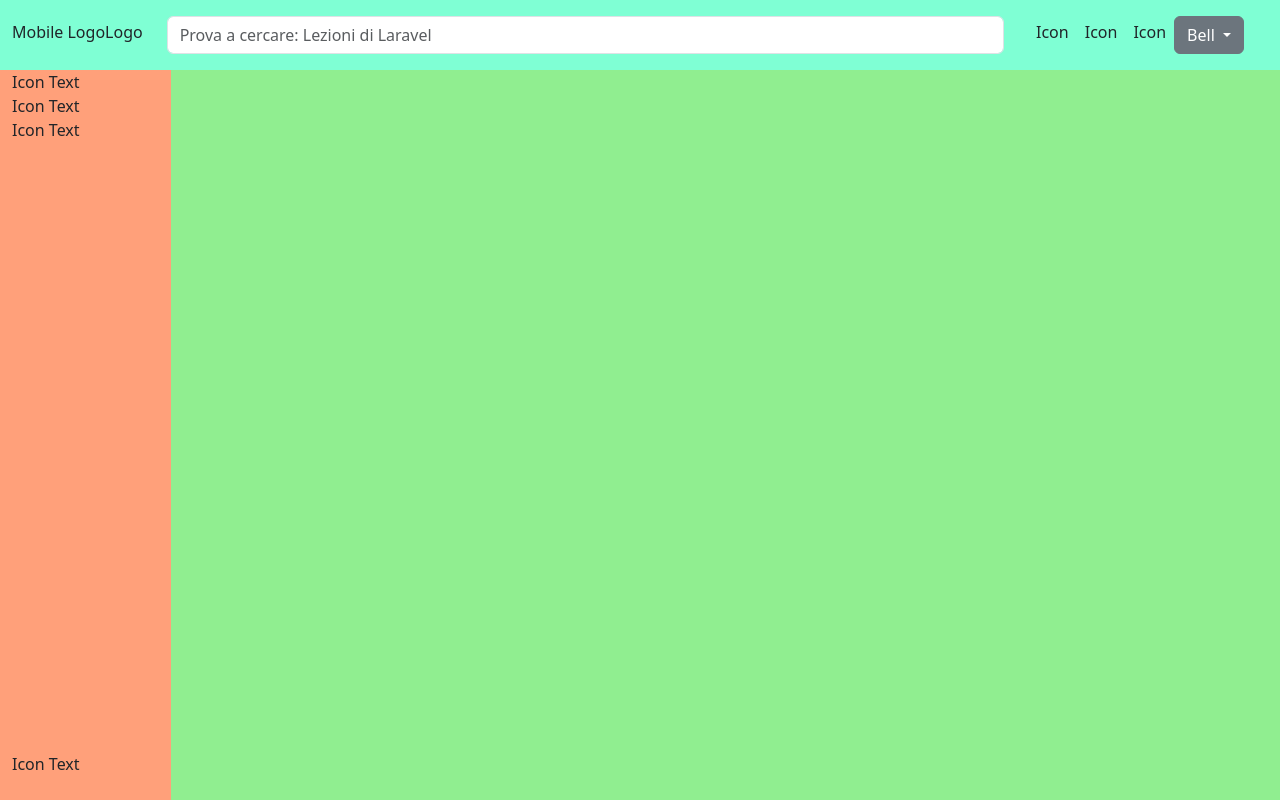
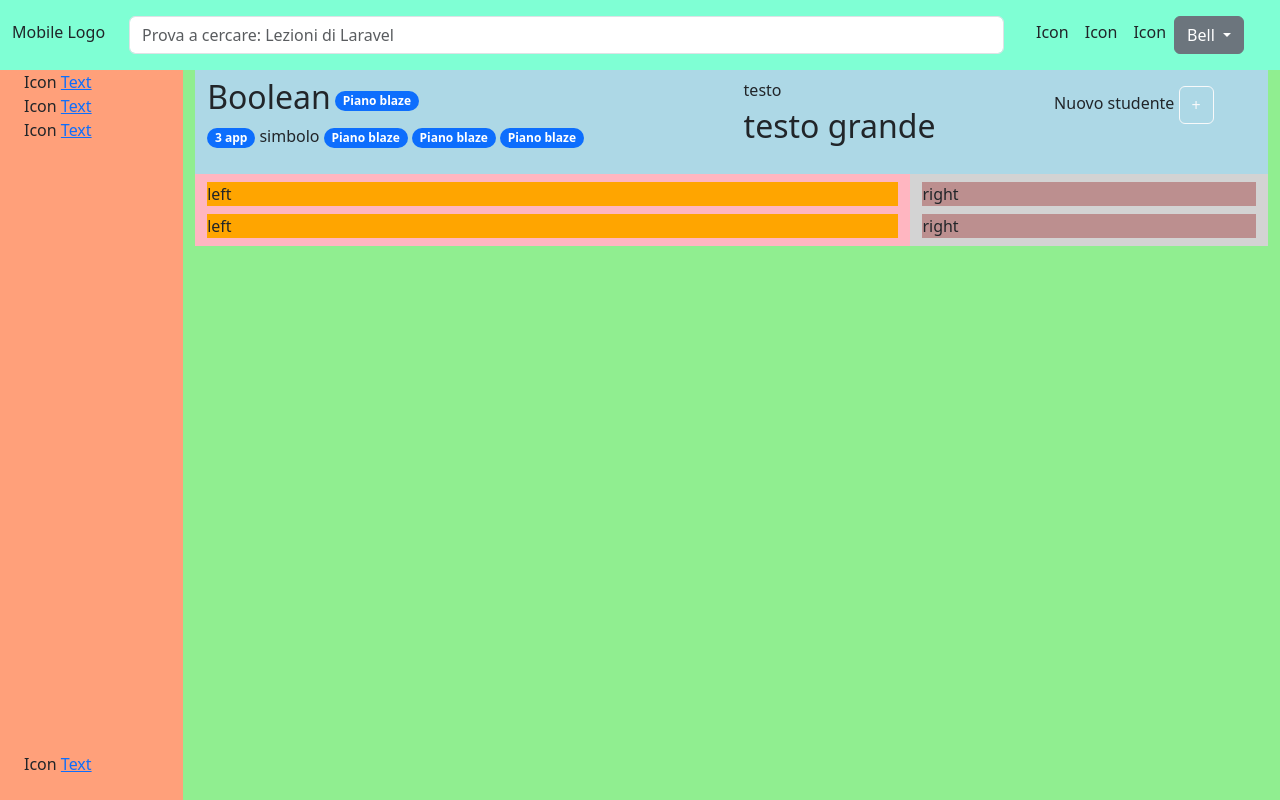
Before and after one commit to Montesi-Yuri/html-css-bootstrap-dashboard, a plain HTML site: page index.html in a window 1280 px wide. Drawn offline with nearby package versions, Linux system fonts and the light colour scheme.

Commit message:
Inserita struttura main

```diff
--- a/css/debug.css
+++ b/css/debug.css
@@ -2,7 +2,7 @@
 DEBUG
 */
 
-.debug header{
+.debug > header{
     background-color: aquamarine;
 }
 
@@ -13,3 +13,23 @@ DEBUG
 .debug main > div{
     background-color: lightgreen;
 }
+
+.debug main header{
+    background-color: lightblue;
+}
+
+.debug main div.row .col-lg-8{
+    background-color: lightpink;
+}
+
+.debug main div.row .col-lg-8 div{
+    background-color: orange;
+}
+
+.debug main div.row .col-lg-4{
+    background-color: lightgrey;
+}
+
+.debug main div.row .col-lg-4 div{
+    background-color: rosybrown;
+}
--- a/css/style.css
+++ b/css/style.css
@@ -6,6 +6,6 @@ GENERAL
     list-style: none;
 }
 
-.max-hg{
+.max-hg-wo-h{
     height: calc(100vh - 70px);
 }
--- a/index.html
+++ b/index.html
@@ -29,14 +29,13 @@
         <!-- Header -->
         <header class="w-100 position-sticky">
 
-            <div class="container-fluid row lh-lg py-3">
+            <div class="container-fluid row lh-lg py-3 justify-content-between">
 
                 <div class="col-auto d-flex">
 
                     <img class="" src="" alt="">Mobile Logo
 
-                    <img class="d-none d-md-block" src="" alt="">
-                    Logo
+                    <img class="d-none d-lg-block" src="" alt="">
 
                 </div>
 
@@ -52,15 +51,13 @@
 
                 <div class="col-auto d-flex">
 
-                    <span class="d-lg-none">Icon Mobile</span>
-
                     <div class="d-flex">
 
-                        <span class="d-none d-md-block px-2">Icon</span>
+                        <span class="d-none d-lg-block px-2">Icon</span>
 
-                        <span class="d-none d-md-block px-2">Icon</span>
+                        <span class="d-none d-lg-block px-2">Icon</span>
 
-                        <span class="d-none d-md-block px-2">Icon</span>
+                        <span class="d-none d-lg-block px-2">Icon</span>
 
                         <div class="dropdown">
 
@@ -87,29 +84,30 @@
         </header>
 
         <!-- Main -->
-        <main class="row max-hg">
+        <main class="row max-hg-wo-h container-fluid p-0 m-0">
 
+            <!-- SIDE NAVIGATION BAR -->
             <aside class="col-auto h-100">
 
                 <div class="container-fluid d-flex flex-wrap h-100">
 
                     <nav class="w-100">
 
-                        <ul class="p-0">
+                        <ul class="p-0 mb-0">
 
                             <li>
-                                <span>Icon</span>
-                                <span class="d-none d-lg-inline">Text</span>
+                                <a>Icon</a>
+                                <a class="d-none d-lg-inline">Text</a>
                             </li>
 
                             <li>
-                                <span>Icon</span>
-                                <span class="d-none d-lg-inline">Text</span>
+                                <a>Icon</a>
+                                <a class="d-none d-lg-inline">Text</a>
                             </li>
 
                             <li>
-                                <span>Icon</span>
-                                <span class="d-none d-lg-inline">Text</span>
+                                <a>Icon</a>
+                                <a class="d-none d-lg-inline">Text</a>
                             </li>
 
                         </ul>
@@ -117,17 +115,81 @@
                     </nav>
 
                     <div class="w-100 align-self-end mb-4">
-                        <span>Icon</span>
-                        <span class="d-none d-lg-inline">Text</span>
+                        <a>Icon</a>
+                        <a class="d-none d-lg-inline">Text</a>
                     </div>
 
                 </div>
 
             </aside>
 
-            <div class="col">
+            <div class="col h-100 overflow-y-auto">
 
-                <div class="container-fluid">
+                <div class="container-fluid h-100">
+
+                    <!-- MAIN CONTENT HEADER -->
+                    <header class="row">
+
+                        <div class="col-12 col-md-3 mt-3 text-lg-center order-md-3 my-2">
+
+                            <span>Nuovo studente </span>
+
+                            <button type="button" class="btn btn-outline-light"> +</button>
+
+                        </div>
+
+                        <div class="col-12 col-md-6 my-2">
+
+                            <h2 class="d-inline-block align-middle">Boolean </h2>
+
+                            <span class="badge rounded-pill text-bg-primary align-middle">Piano blaze</span>
+
+                            <br>
+
+                            <span class="badge rounded-pill text-bg-primary align-middle">3 app</span>
+
+                            simbolo
+
+                            <span class="badge rounded-pill text-bg-primary align-middle d-lg-none">+</span>
+
+                            <span class="badge rounded-pill text-bg-primary align-middle d-none d-lg-inline-block">Piano blaze</span>
+
+                            <span class="badge rounded-pill text-bg-primary align-middle d-none d-lg-inline-block">Piano blaze</span>
+
+                            <span class="badge rounded-pill text-bg-primary align-middle d-none d-lg-inline-block">Piano blaze</span>
+
+                        </div>
+
+                        <div class="col-12 col-md-3 my-2">
+
+                            <p class="m-0">testo</p>
+
+                            <p class="fs-2">testo grande</p>
+
+                        </div>
+
+                    </header>
+
+                    <!-- MAIN CONTENT -->
+                    <div class="row">
+
+                        <div class="col-lg-8">
+
+                            <div class="my-2">left</div>
+
+                            <div class="my-2">left</div>
+
+                        </div>
+
+                        <div class="col-lg-4">
+
+                            <div class="my-2">right</div>
+
+                            <div class="my-2">right</div>
+
+                        </div>
+
+                    </div>
 
 
                 </div>
```
